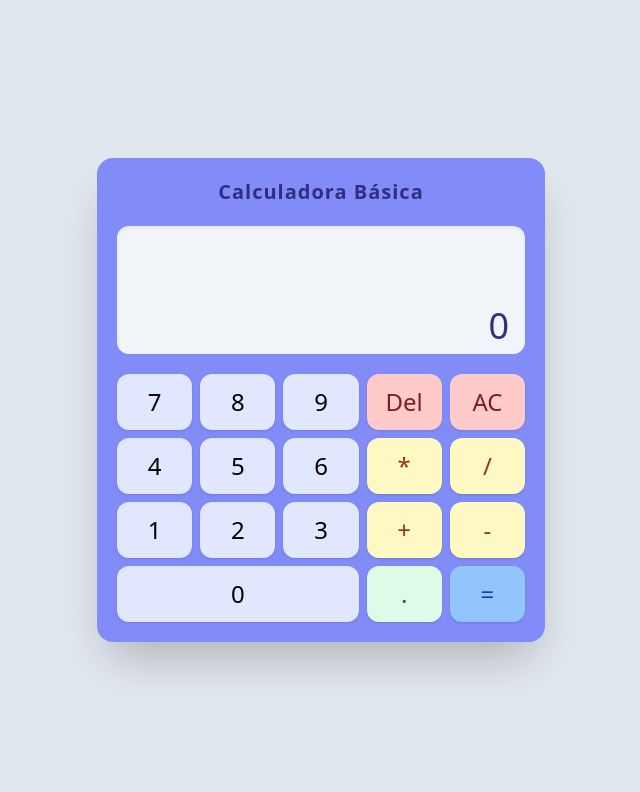
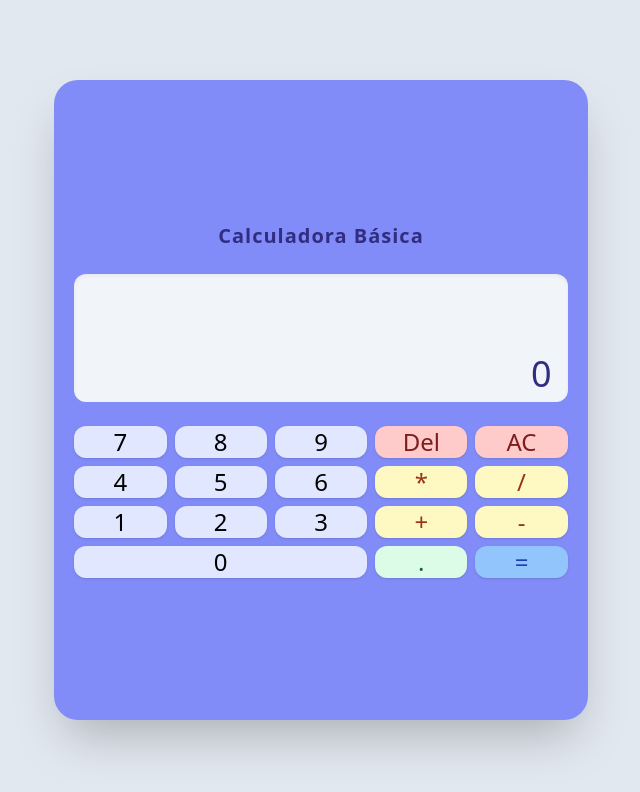
Before and after one commit to Taki3995/Calculadora, a React (Vite) app in the folder calculadora-basica-react/: page / in a window 1280 px wide. Shown: the top 792 px of the page, without its empty margins (319-959 px from the left). Built offline with nearby package versions, Linux system fonts and the light colour scheme.

Commit message:
eliminar archivo .gitignore y ajustar estilos de la calculadora y botones

```diff
--- a/calculadora-basica-react/src/App.tsx
+++ b/calculadora-basica-react/src/App.tsx
@@ -45,7 +45,33 @@ function App() {
 
   return (
     <div className="min-h-screen bg-slate-200 flex items-center justify-center p-4"> {/* engloba todo */}
-      <div className="w-full max-w-md bg-indigo-400 rounded-2xl shadow-2xl flex flex-col gap-5 p-5"> {/* calculadora */}
+      <div className="
+    /* --- celular y tablet vertical --- */
+    w-[90%]             /* se adapta al ancho, pero dejando margen */
+    max-w-md            /* para que no quede tan ancho en tablets */
+    h-auto              /* Altura automática */
+    aspect-[3/4]       /* altura se calcula segun ancho */
+
+    /* --- celular y tablet horizontal --- */
+    landscape:h-[80vh]
+    landscape:w-auto
+    landscape:aspect-[5/6]
+
+    /* --- PC --- */
+    md:h-[80vh]         /* Ocupa el 80% de la altura de la pantalla */
+    md:w-auto           /* ancho automatico*/
+    md:aspect-[5/6]     /* ancho se calcula segun altura */
+    md:max-w-none       /* para que no tenga maximo ancho en pc */
+
+    /* --- estetica --- */
+    bg-indigo-400
+    rounded-3xl
+    shadow-2xl
+    flex flex-col
+    justify-center
+    gap-6
+    p-5
+"> {/* calculadora */}
           <h1 className="text-center text-indigo-900 font-bold text-xl tracking-wider">Calculadora Básica</h1>
           <div className="h-32 bg-slate-100 rounded-xl shadow-inner flex flex-col justify-between p-4 break-all text-right"> {/* pantalla */}
               {/* muestra la operación. Las {} indican que es código JS, no texto */}
--- a/calculadora-basica-react/src/components/Boton.tsx
+++ b/calculadora-basica-react/src/components/Boton.tsx
@@ -9,7 +9,7 @@ function Boton({ texto, clase, manejarClic }: BotonProps) {
     const colorHover = clase?.includes('hover:bg-') ? '' : 'hover:bg-indigo-300'; // si no le doy yo una clase al boton, toma esta default
     return (
         <button
-            className={`size-14 w-full aspect-square ${colorBase} text-2xl rounded-xl shadow ${colorHover} ${clase}`}
+            className={`h-full w-full ${colorBase} text-2xl rounded-xl shadow ${colorHover} ${clase}`}
             onClick={() => manejarClic(texto)}>
             {texto}
         </button>
```
Also changed, not shown: 1 other file (tests, documents, lock files or other folders).
